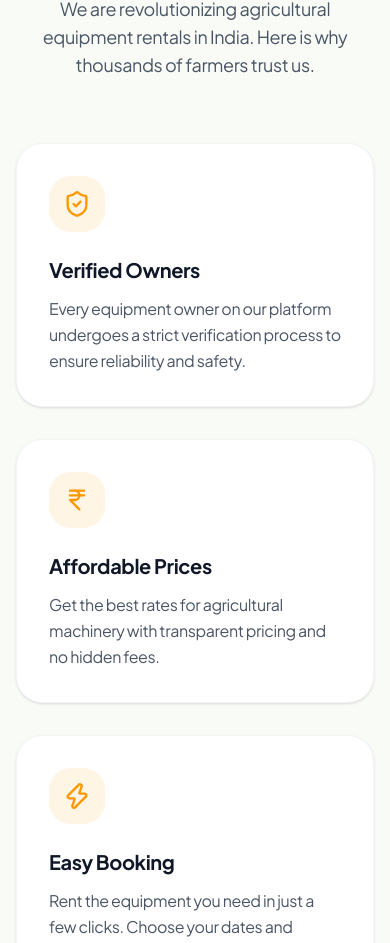
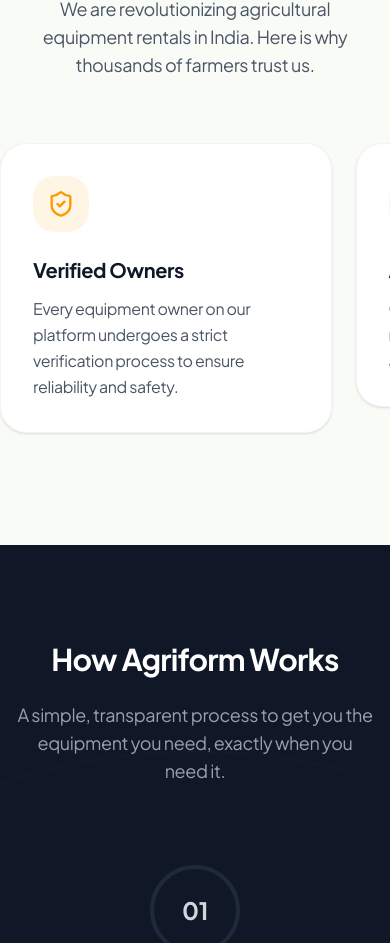
Before and after one commit to karthik-jakkula-840/Agrirent, a Next.js app: page / in a window 390 px wide. Shown: the part 3213-4156 px from the top of the page. Built offline with nearby package versions, Linux system fonts and the light colour scheme; no server answers; the database is empty.

Commit message:
feat: make benefits section horizontally scrollable on mobile

```diff
--- a/components/home/benefits.tsx
+++ b/components/home/benefits.tsx
@@ -74,13 +74,13 @@
           initial="hidden"
           whileInView="visible"
           viewport={{ once: true, margin: "-100px" }}
-          className="grid grid-cols-1 md:grid-cols-2 lg:grid-cols-3 gap-8"
+          className="flex overflow-x-auto pb-8 snap-x snap-mandatory scrollbar-hide -mx-4 px-4 sm:mx-0 sm:px-0 sm:grid sm:grid-cols-2 lg:grid-cols-3 gap-6 sm:gap-8"
         >
           {benefits.map((benefit) => (
             <motion.div
               key={benefit.id}
               variants={itemVariants}
-              className="bg-white p-8 rounded-3xl border border-gray-100 shadow-sm hover:shadow-xl hover:-translate-y-1 transition-all duration-300"
+              className="min-w-[300px] w-[85vw] sm:w-auto sm:min-w-0 snap-start shrink-0 bg-white p-8 rounded-3xl border border-gray-100 shadow-sm hover:shadow-xl hover:-translate-y-1 transition-all duration-300 flex flex-col h-full"
             >
               <div className="h-14 w-14 rounded-2xl bg-secondary/10 flex items-center justify-center text-secondary mb-6">
                 <benefit.icon className="h-7 w-7" />
```
